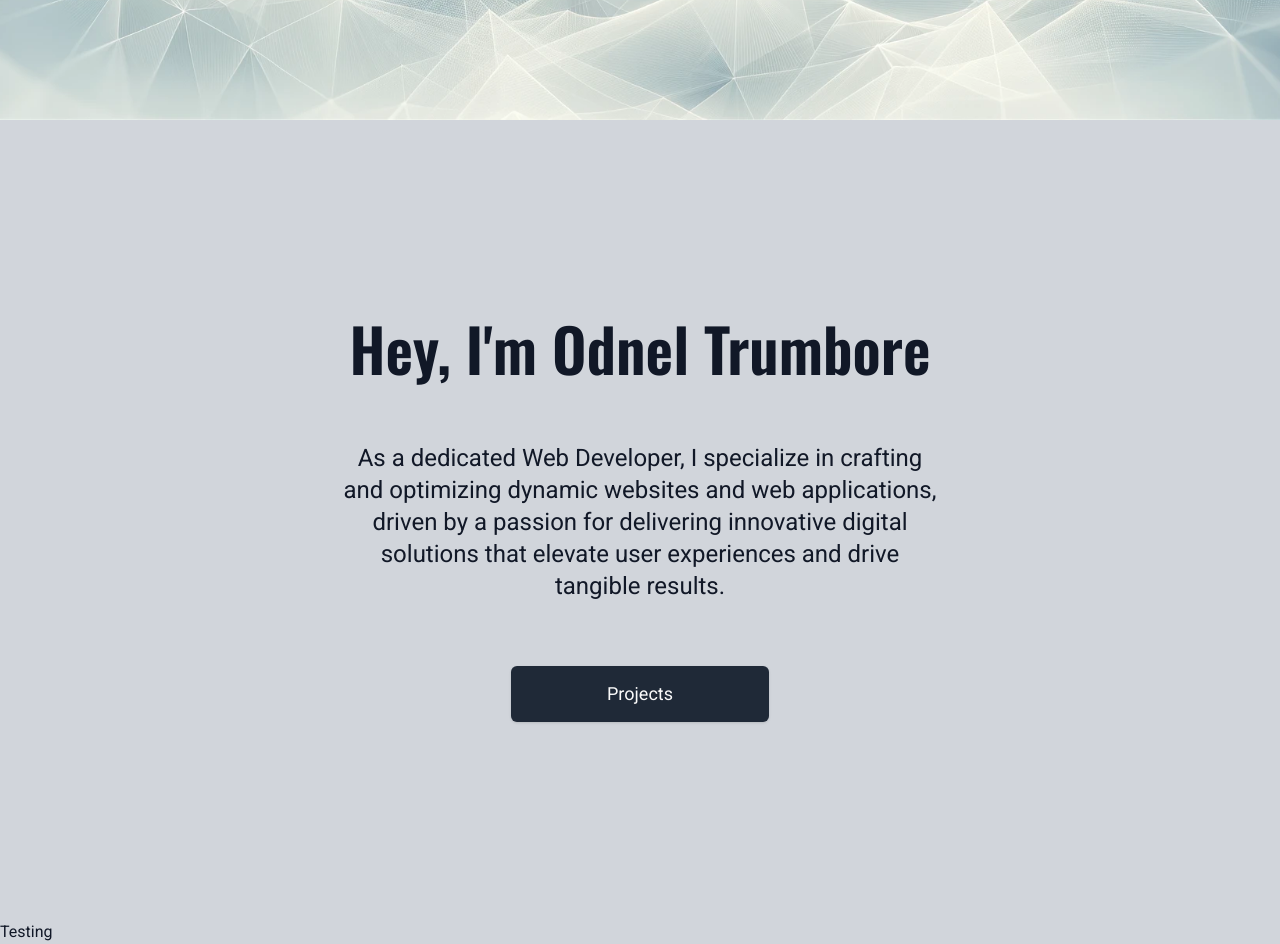
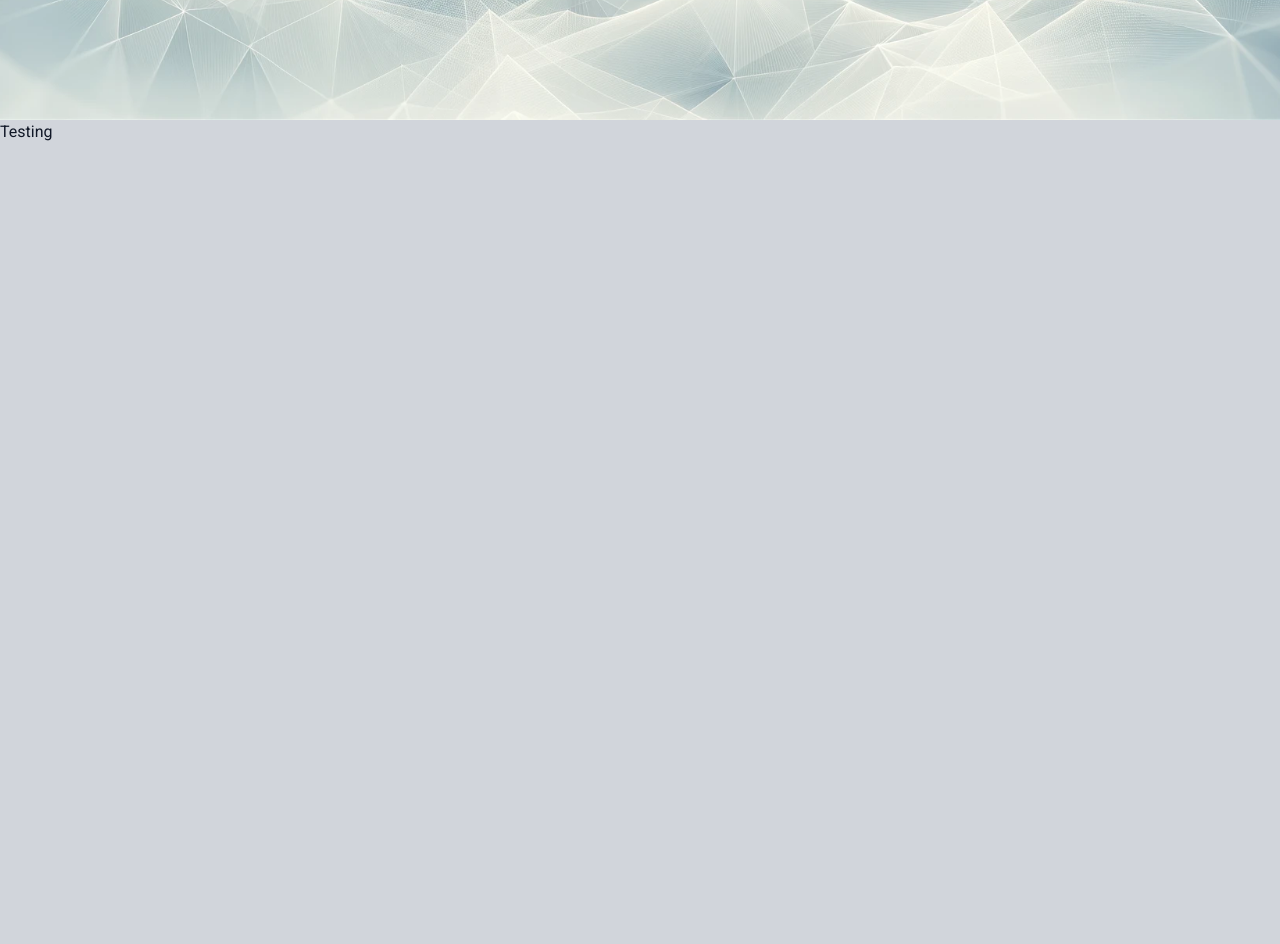
Before and after one commit to otrumbore/portfolio.v2, a Next.js app: page / in a window 1280 px wide. Shown: the part 680-1624 px from the top of the page. After the commit the page ends 824 px from the top, so only its background shows below. Built offline with nearby package versions, Linux system fonts and the light colour scheme.

Commit message:
moved intro landing outside of main component

```diff
--- a/app/page.js
+++ b/app/page.js
@@ -1,10 +1,7 @@
-import Intro from '@/components/intro';
-
 export default function Home() {
 	return (
-		<main className=''>
-			<Intro />
+		<div className=''>
 			<div>Testing</div>
-		</main>
+		</div>
 	);
 }
```
